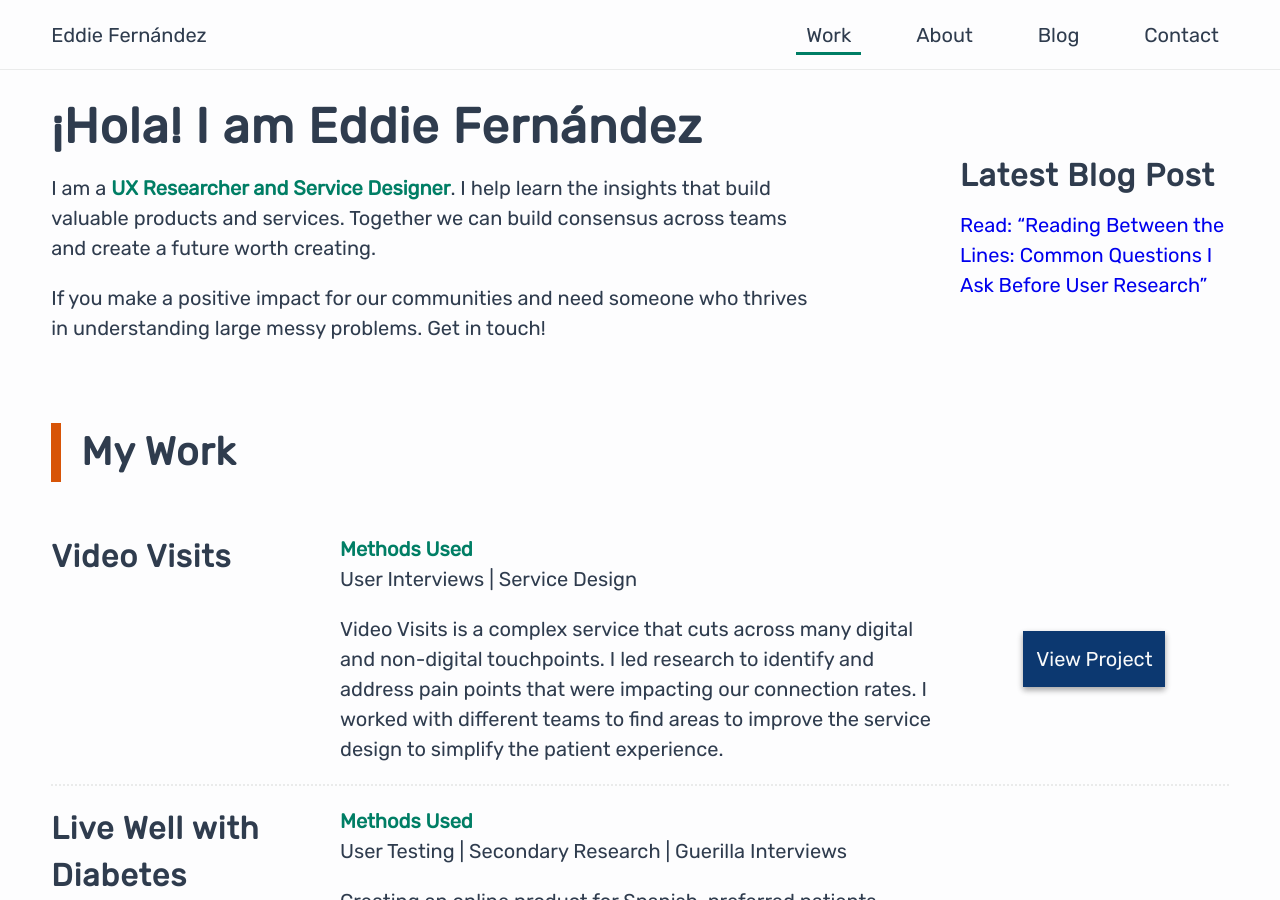
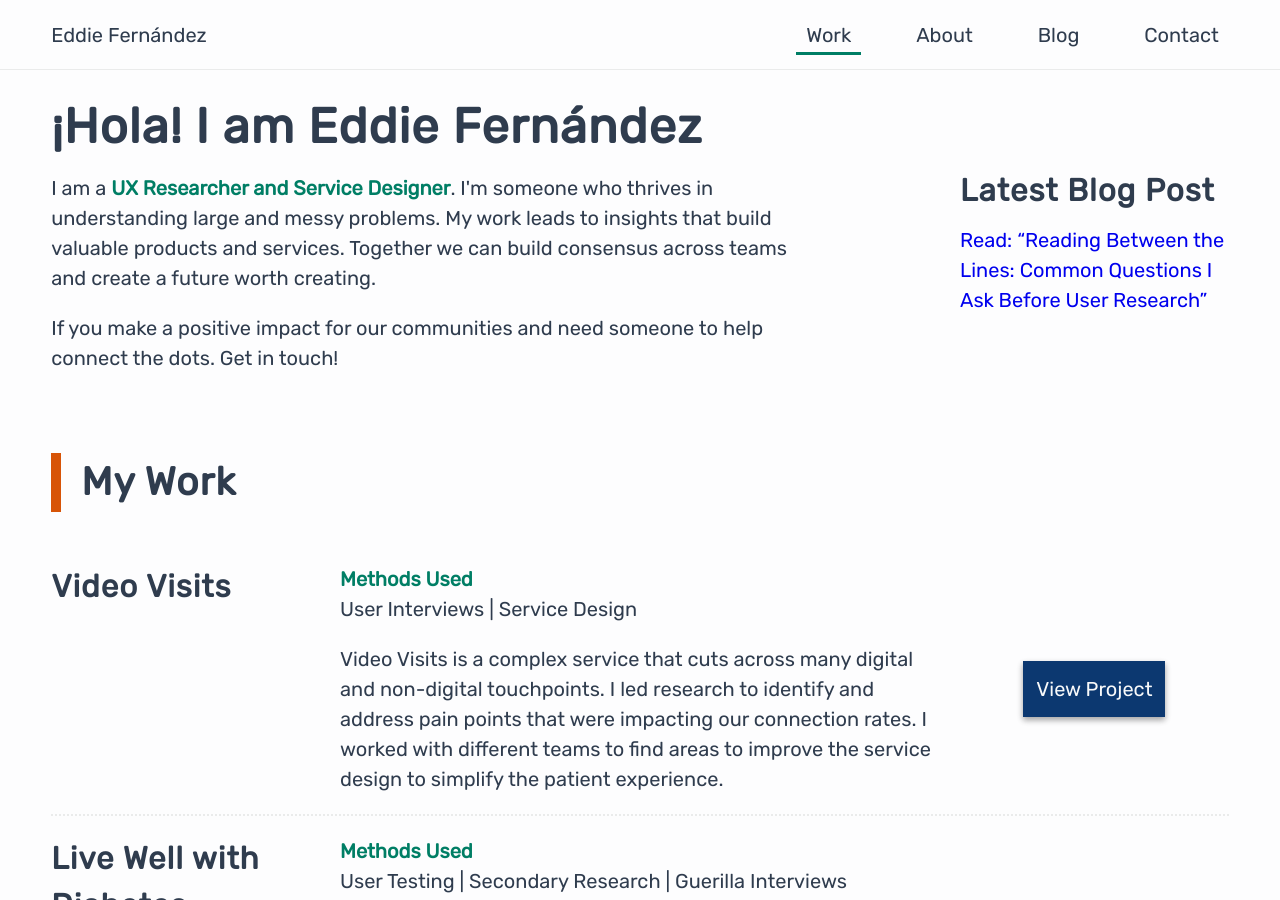
Before and after one commit to edfernan/edfernan.github.io, a Jekyll site: the page built from index.html, in a window 1280 px wide and 900 px high. Built offline with Jekyll 4.4.1, drawn with Linux system fonts in a browser that asks for light colours.

Commit message:
Small edit to about in home page

```diff
--- a/index.html
+++ b/index.html
@@ -9,9 +9,9 @@ description: Eddie Fernandez is a UX Researcher and Service Designer based in th
     &iexcl;Hola! I am Eddie Fern&aacute;ndez<br />
   </h1>
 
-  <p>I am a <em class="inline-em">UX Researcher and Service Designer</em>. I help learn the insights that build valuable products and services. Together we can build consensus across teams and create a future worth creating.</p>
+  <p>I am a <em class="inline-em">UX Researcher and Service Designer</em>. I'm someone who thrives in understanding large and messy problems. My work leads to insights that build valuable products and services. Together we can build consensus across teams and create a future worth creating.</p>
 
-  <p>If you make a positive impact for our communities and need someone who thrives in understanding large messy problems. Get in touch!</p>
+  <p>If you make a positive impact for our communities and need someone to help connect the dots. Get in touch!</p>
 </section>
 
 <section class="right-col align-center-vert">
```
